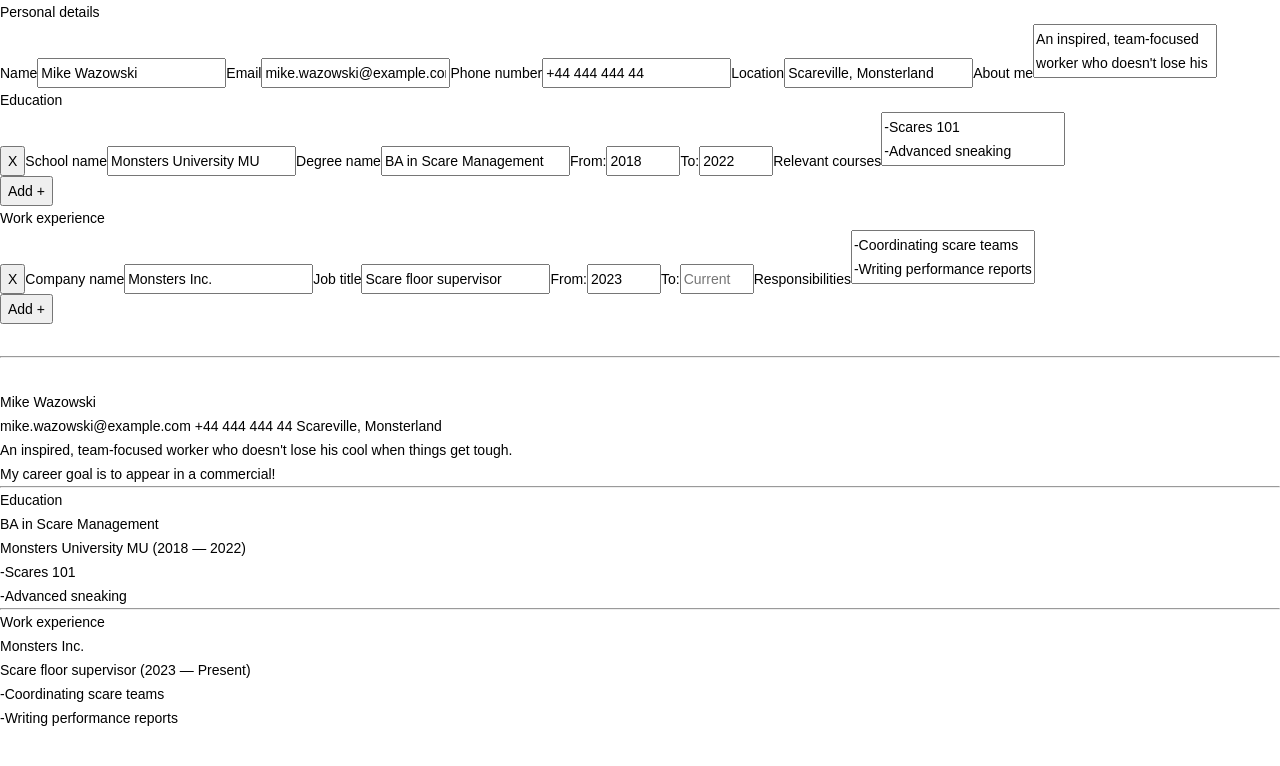
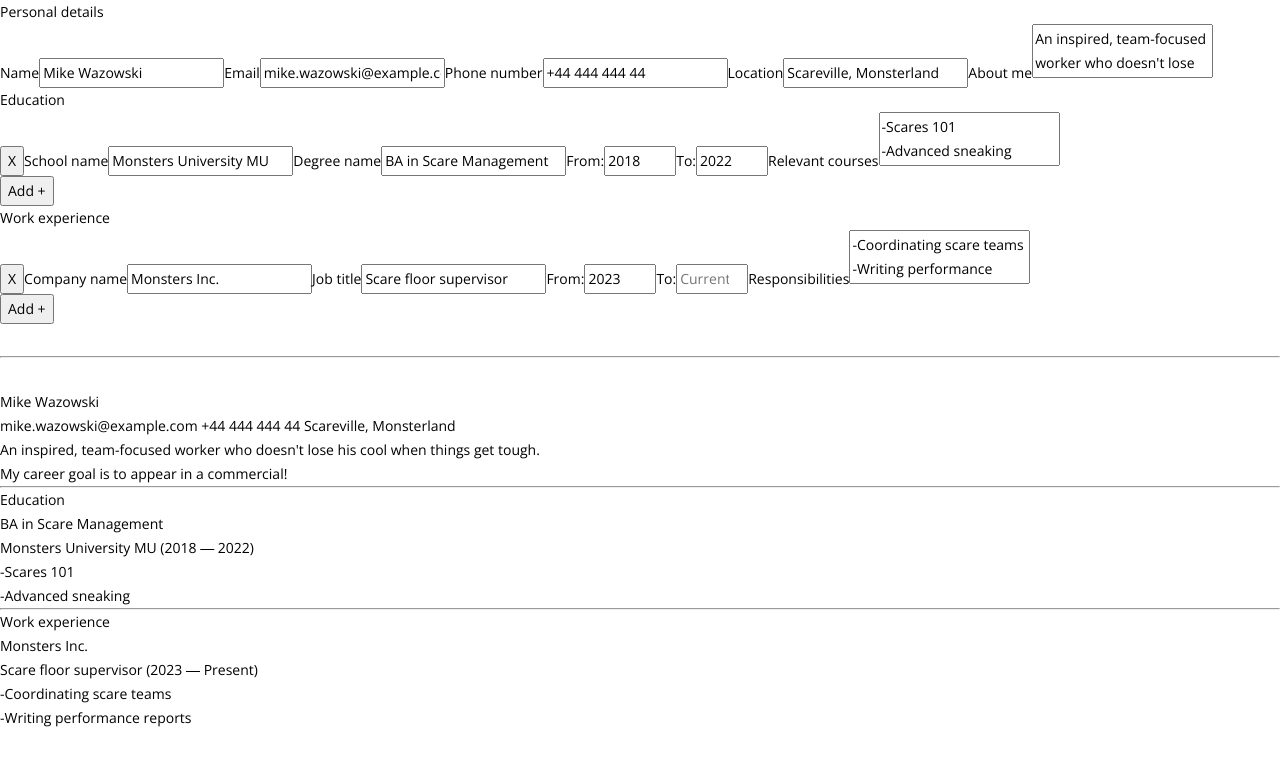
Before and after one commit to vicpues/odin-cv, a React (Vite) app: page / in a window 1280 px wide. Shown: the top 766 px of the page. Built offline with nearby package versions, Linux system fonts and the light colour scheme.

Commit message:
fix: Fix wrong references to webfont
The --ff variable was set to an old webfont I didn't end up using. Also, I forgot to update the url after changing the file names.

```diff
--- a/src/index.css
+++ b/src/index.css
@@ -1,7 +1,7 @@
 @font-face {
   src:
-    url("./assets/fonts/open_sans_subset.woff2") format("woff2-variations"),
-    url("./assets/fonts/open_sans_subset.woff") format("woff-variations");
+    url("./assets/fonts/open_sans.woff2") format("woff2-variations"),
+    url("./assets/fonts/open_sans.woff") format("woff-variations");
   font-family: "open-sans";
   font-display: swap;
 }
@@ -9,7 +9,7 @@
 /* VARIABLES */
 #root {
   /* Typography (add sizes as needed) */
-  --ff: "rubik-variable", Arial, Helvetica, sans-serif;
+  --ff: "open-sans", Arial, Helvetica, sans-serif;
   --p: 400 1rem/1.4em var(--ff);
 
   /* Spacing */
```
